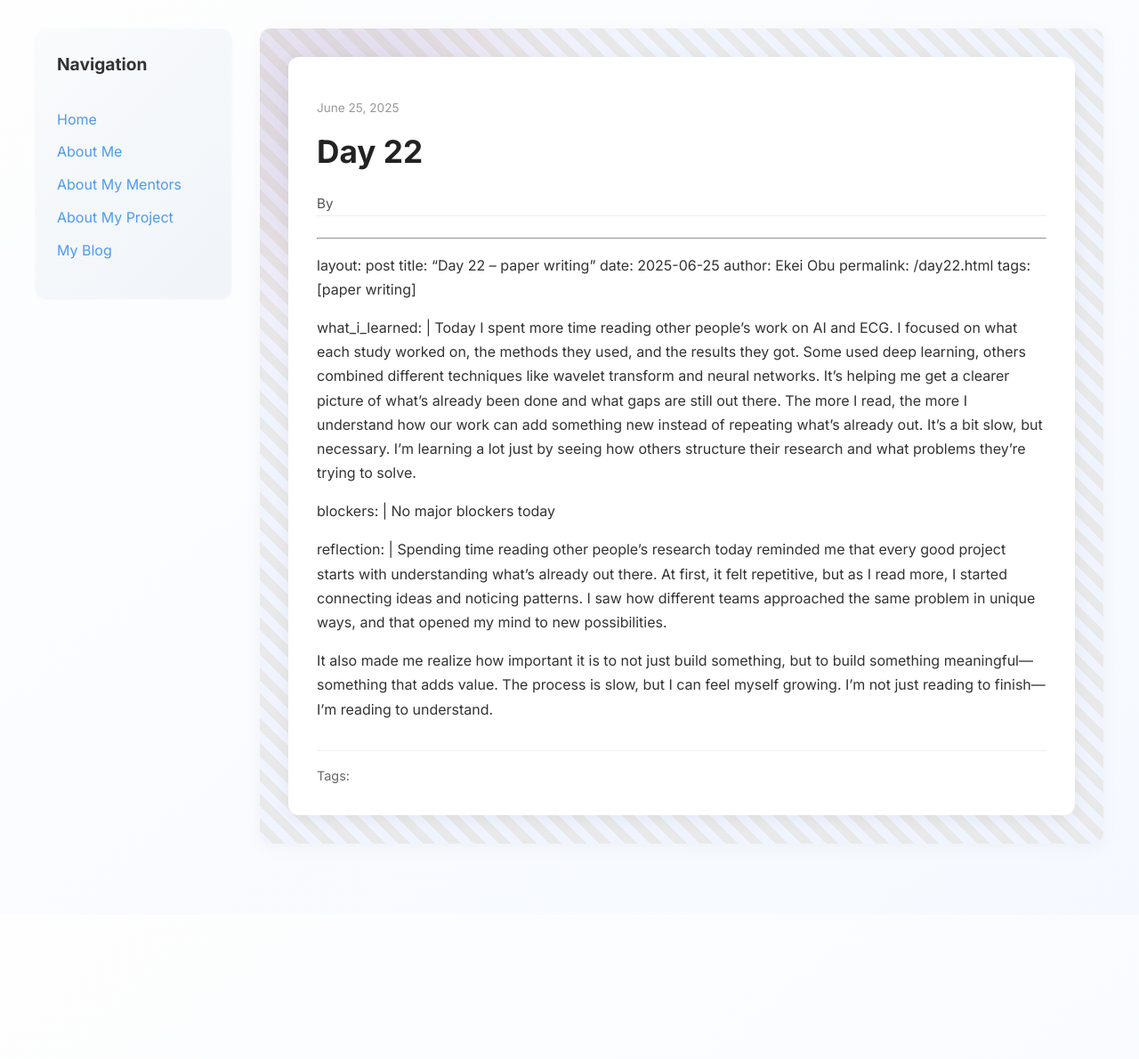
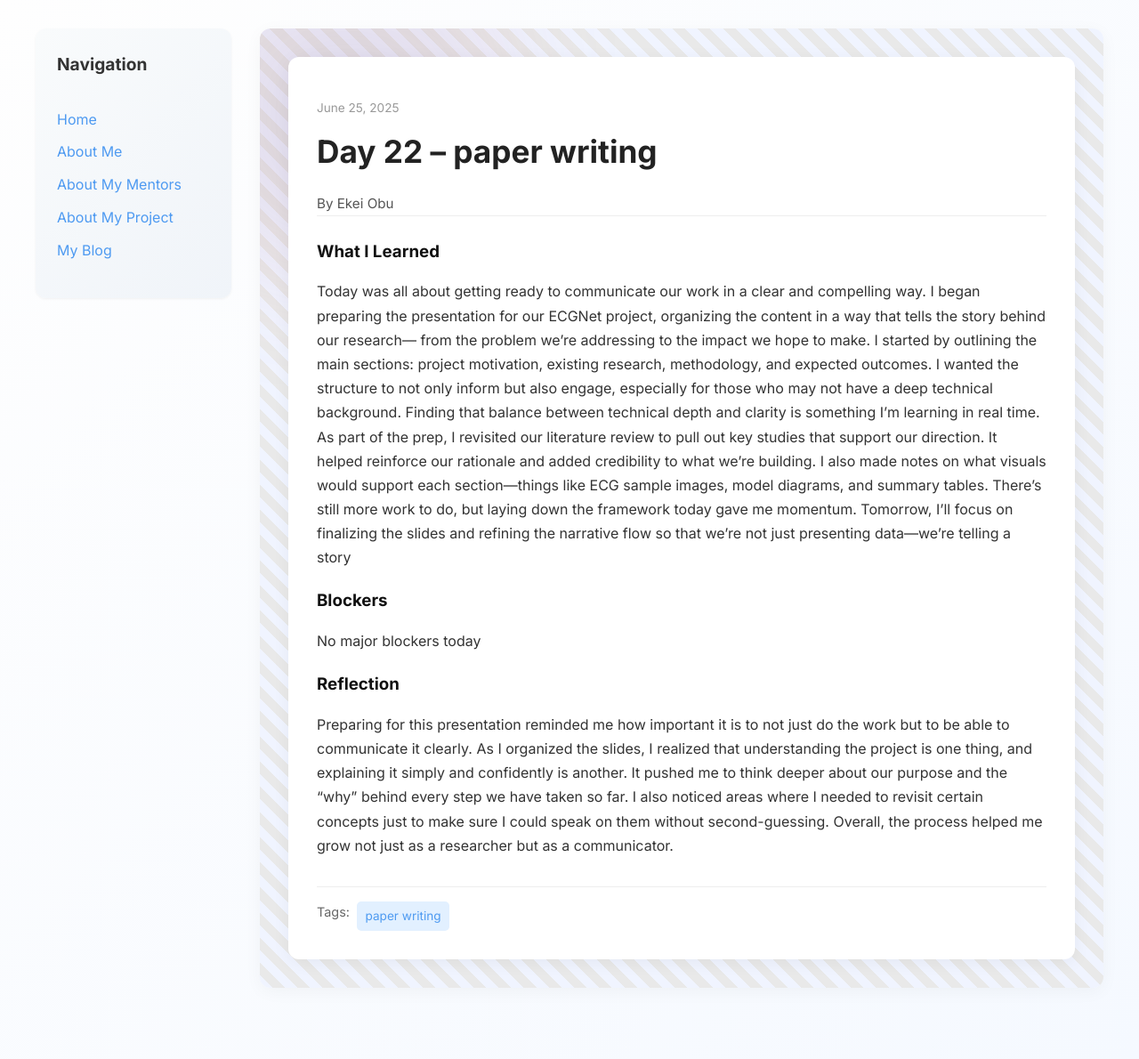
Before and after one commit to ekeiobu/ekeiobu.github.io, a Jekyll site: the page built from _posts/2025-06-25-day-22.md, in a window 1280 px wide. Shown: the whole page at 89% size. Built offline with Jekyll 4.4.1, drawn with Linux system fonts in a browser that asks for light colours; our own code applies the rules of GitHub Pages for plain Markdown files; before the commit the page ends 1028 px from its top, so only the background shows below that.

Commit message:
Update 2025-06-25-day-22.md

```diff
--- a/_posts/2025-06-25-day-22.md
+++ b/_posts/2025-06-25-day-22.md
@@ -7,14 +7,14 @@ permalink: /day22.html
 tags: [paper writing]
 
 what_i_learned: |
-  Today I spent more time reading other people’s work on AI and ECG. I focused on what each study worked on, the methods they used, and the results they got. Some used deep learning, others combined different techniques like     wavelet transform and neural networks.
-   It’s helping me get a clearer picture of what’s already been done and what gaps are still out there. The more I read, the more I understand how our work can add something new instead of repeating what’s already out.
-   It’s a bit slow, but necessary. I’m learning a lot just by seeing how others structure their research and what problems they’re trying to solve.
+  Today was all about getting ready to communicate our work in a clear and compelling way. I began preparing the presentation for our ECGNet project, organizing the content in a way that tells the story behind our research—     from the problem we’re addressing to the impact we hope to make.
+  I started by outlining the main sections: project motivation, existing research, methodology, and expected outcomes. I wanted the structure to not only inform but also engage, especially for those who may not have a deep      technical background. Finding that balance between technical depth and clarity is something I’m learning in real time.
+  As part of the prep, I revisited our literature review to pull out key studies that support our direction. It helped reinforce our rationale and added credibility to what we’re building. I also made notes on what visuals      would support each section—things like ECG sample images, model diagrams, and summary tables.
+  There’s still more work to do, but laying down the framework today gave me momentum. Tomorrow, I’ll focus on finalizing the slides and refining the narrative flow so that we’re not just presenting data—we’re telling a story
 
 blockers: |
    No major blockers today
 
 reflection: |
-   Spending time reading other people’s research today reminded me that every good project starts with understanding what’s already out there. At first, it felt repetitive, but as I read more, I started connecting ideas and      noticing patterns. I saw how different teams approached the same problem in unique ways, and that opened my mind to new possibilities.
-
-   It also made me realize how important it is to not just build something, but to build something meaningful—something that adds value. The process is slow, but I can feel myself growing. I’m not just reading to finish—I’m      reading to understand.
+   Preparing for this presentation reminded me how important it is to not just do the work but to be able to communicate it clearly. As I organized the slides, I realized that understanding the project is one thing, and          explaining it simply and confidently is another. It pushed me to think deeper about our purpose and the "why" behind every step we have taken so far. I also noticed areas where I needed to revisit certain concepts just to      make sure I could speak on them without second-guessing. Overall, the process helped me grow not just as a researcher but as a communicator.
+---
```
